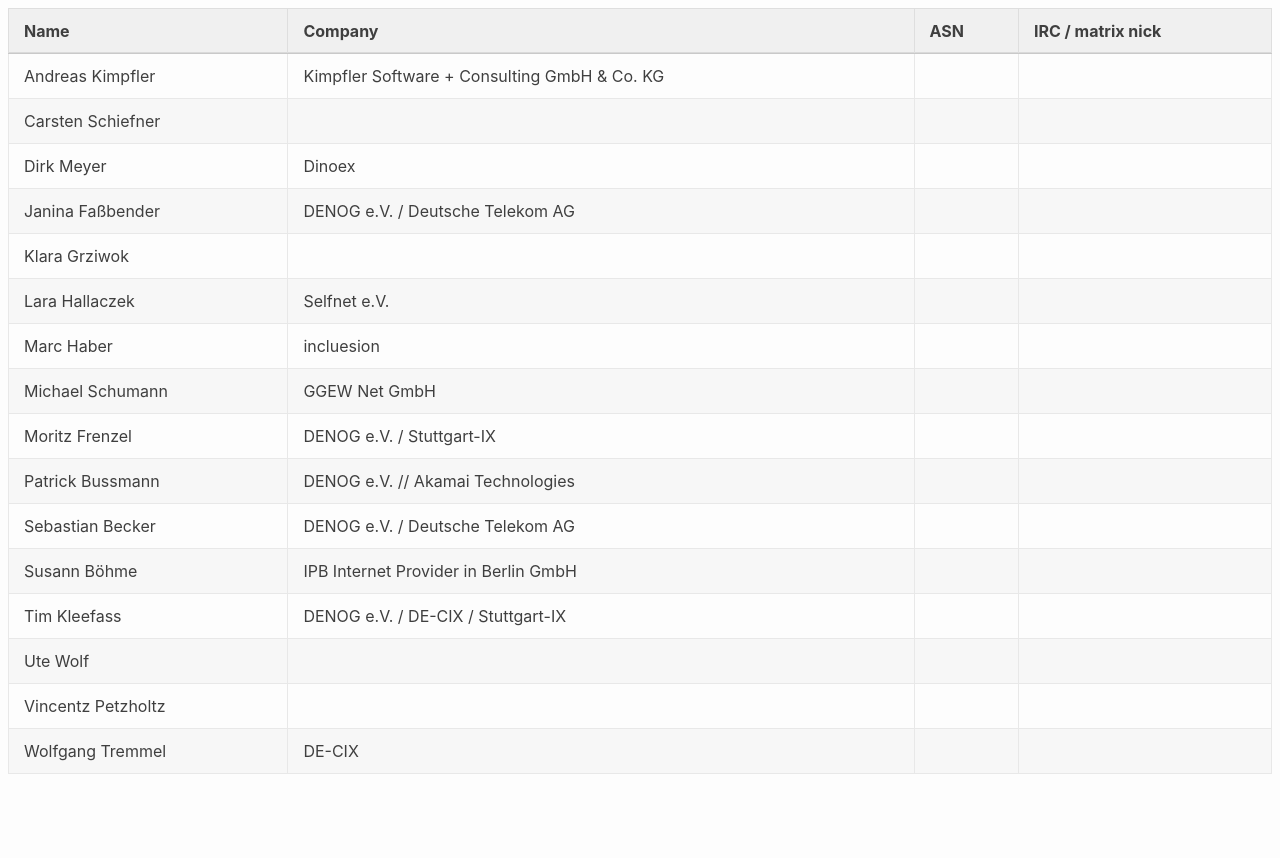
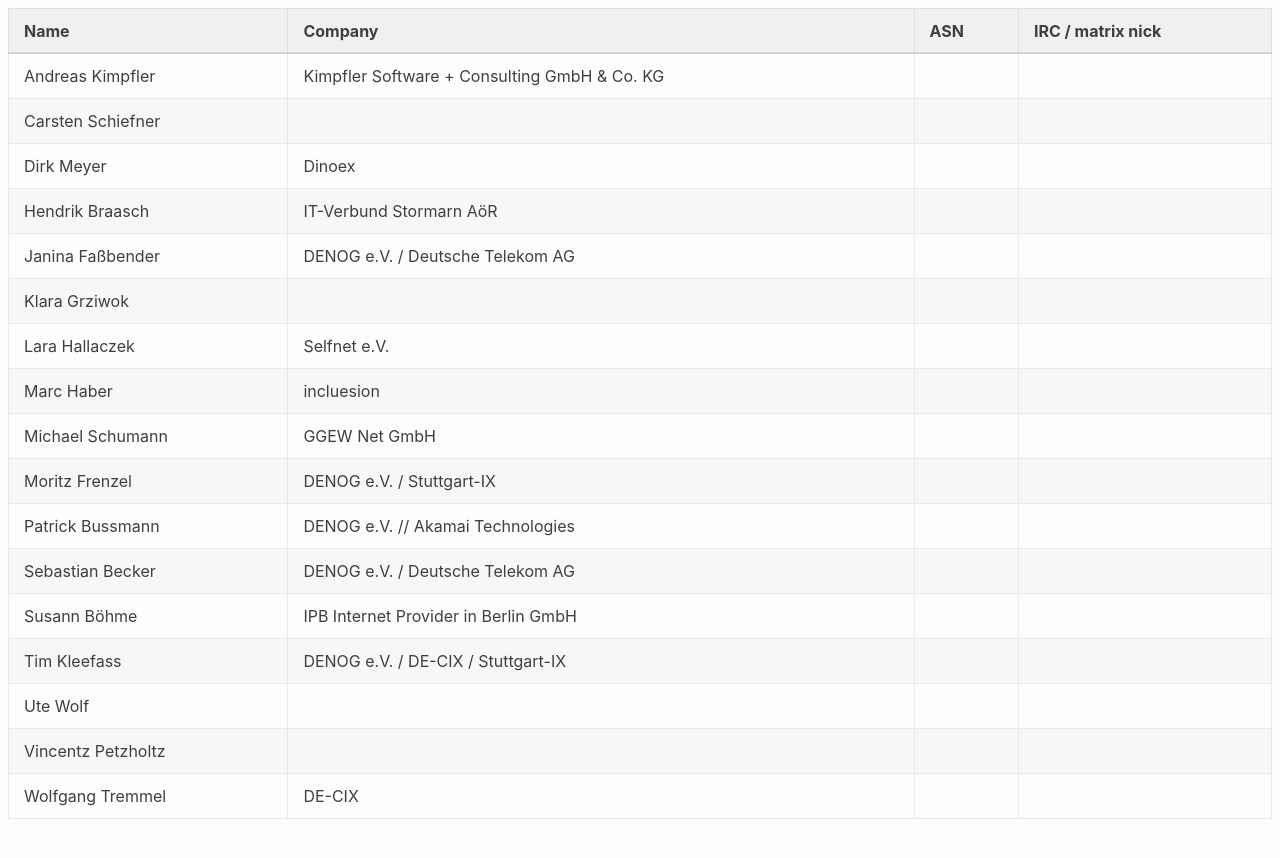
Before and after one commit to denog/pretix-attendeelist, a Jekyll site: the page built from member2025/index.markdown, in a window 1280 px wide. Shown: the top 858 px of the page. Built offline with Jekyll 4.4.1, drawn with Linux system fonts in a browser that asks for light colours.

Commit message:
Latest data: Sat Jan 11 17:10:14 UTC 2025

```diff
--- a/_data/attendees_member2025.json
+++ b/_data/attendees_member2025.json
@@ -14,6 +14,12 @@
   {
     "name": "Dirk Meyer",
     "company": "Dinoex",
+    "irc": null,
+    "asn": null
+  },
+  {
+    "name": "Hendrik Braasch",
+    "company": "IT-Verbund Stormarn AöR",
     "irc": null,
     "asn": null
   },
```
